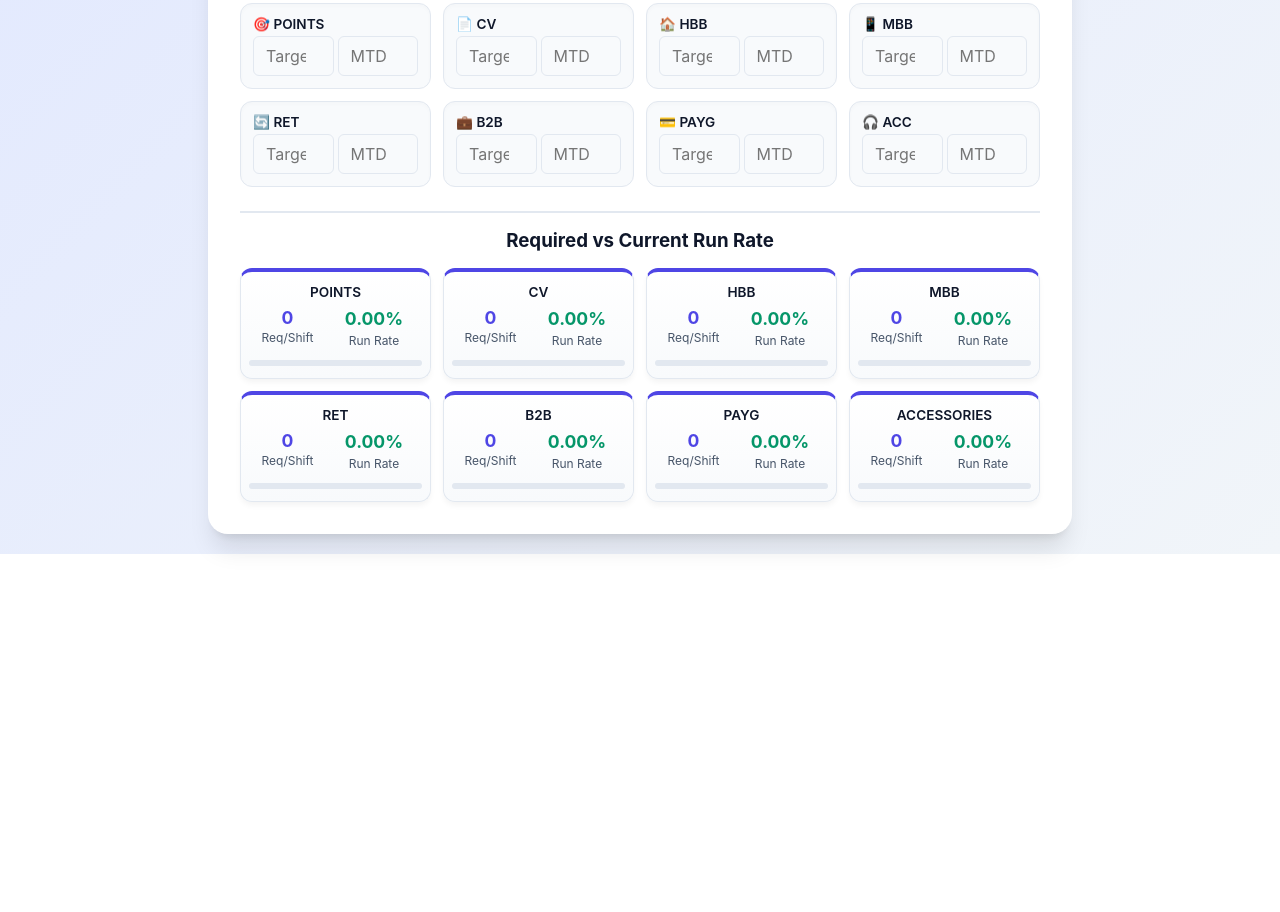
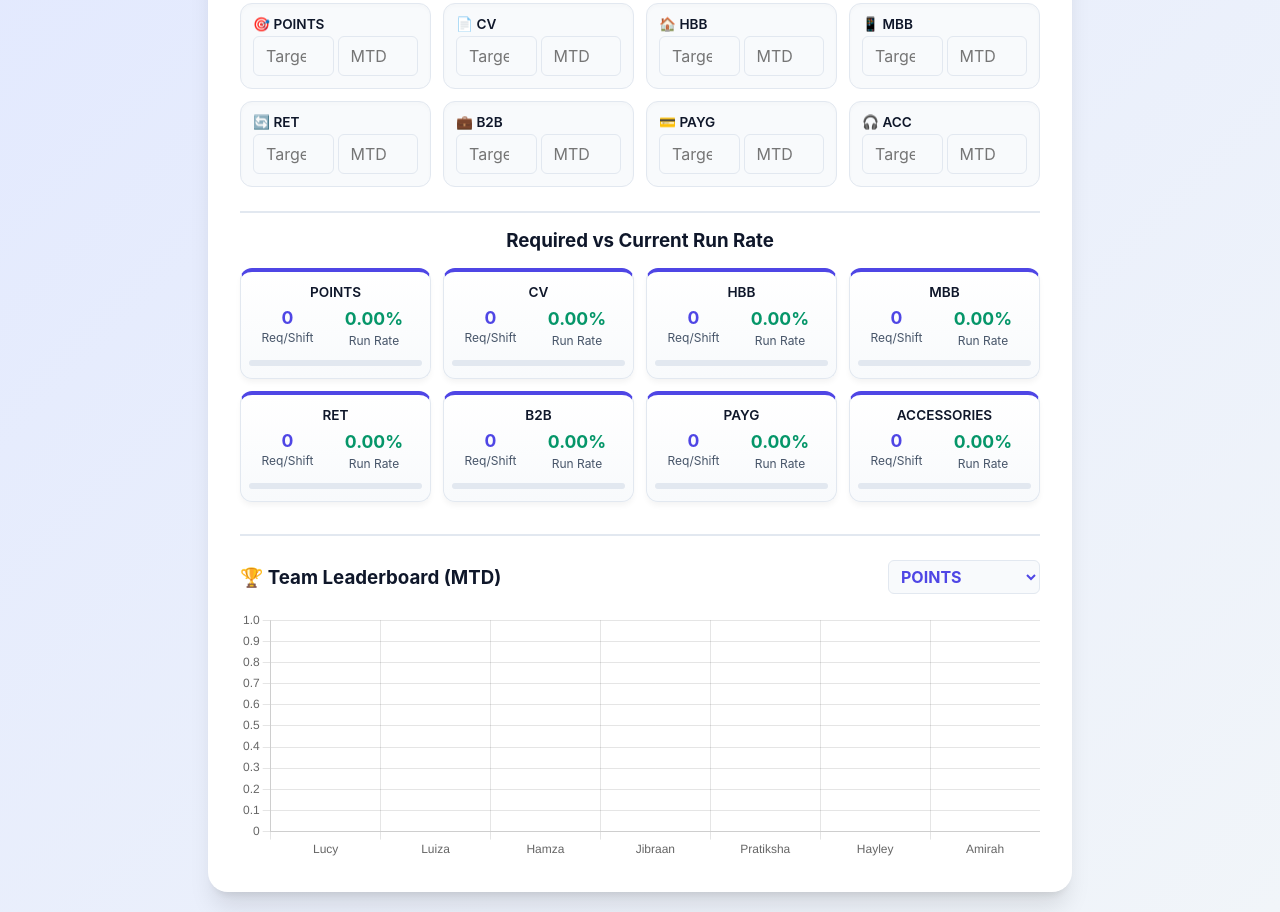
Before and after one commit to JXHNWACK/sales-tracker, a website: page index.html in a window 1280 px wide. Shown: the part 490-1402 px from the top of the page. Before the commit the page ends 1044 px from the top, so only its background shows below. Drawn offline with nearby package versions, Linux system fonts and the light colour scheme; no server answers.

Commit message:
Add Chart.js Team Leaderboard to compare advisor MTDs visually

```diff
--- a/index.html
+++ b/index.html
@@ -239,6 +239,8 @@
             color: white;
         }
     </style>
+    <!-- Load Chart.js for the Leaderboard -->
+    <script src="https://cdn.jsdelivr.net/npm/chart.js"></script>
 </head>
 <body>
 
@@ -341,6 +343,25 @@
                 <div class="result-box"><div style="font-weight: 600; font-size: 0.85rem; margin-bottom: 0.25rem;">ACCESSORIES</div><div style="display: flex; justify-content: space-around;"><div><div class="result-value" id="res-ACCESSORIES" style="font-size: 1.1rem;">0.00</div><div class="result-label">Req/Shift</div></div><div><div class="result-value" id="rr-ACCESSORIES" style="font-size: 1.1rem; color: #059669;">0.00%</div><div class="result-label">Run Rate</div></div></div><div class="progress-container"><div class="progress-fill" id="prog-ACCESSORIES"></div></div></div>
             </div>
         </div>
+
+        <div class="leaderboard-section" style="margin-top: 2rem; border-top: 2px solid #e2e8f0; padding-top: 1.5rem;">
+            <div style="display: flex; justify-content: space-between; align-items: center; margin-bottom: 1rem;">
+                <h3 style="margin: 0; color: var(--text-main);">🏆 Team Leaderboard (MTD)</h3>
+                <select id="leaderboardKpiSelect" style="width: auto; height: 34px; padding: 0.25rem 0.5rem; font-weight: bold; color: var(--primary-color);">
+                    <option value="POINTS">POINTS</option>
+                    <option value="CV">CV</option>
+                    <option value="HBB">HBB</option>
+                    <option value="MBB">MBB</option>
+                    <option value="RET">RET</option>
+                    <option value="B2B">B2B</option>
+                    <option value="PAYG">PAYG</option>
+                    <option value="ACCESSORIES">ACCESSORIES</option>
+                </select>
+            </div>
+            <div style="position: relative; height: 250px; width: 100%;">
+                <canvas id="leaderboardChart"></canvas>
+            </div>
+        </div>
     </div>
 
     <script>
@@ -365,6 +386,7 @@
 
             let allAdvisorsData = {}; // Will hold data for all 7 advisors
             let currentSchedules = {}; // Object to store scheduled days by month, e.g. { "4": [6,7,8,10] }
+            let leaderboardChart = null; // Global variable to hold our Chart.js instance
 
             // Check if user is on GitHub Pages or a local file instead of Railway
             const currentUrl = window.location.href;
@@ -607,6 +629,47 @@
 
                 // Update the global data object with this advisor's new numbers
                 allAdvisorsData[currentAdvisor] = advisorData;
+
+                // Automatically refresh the leaderboard chart
+                updateLeaderboard();
+            }
+
+            function updateLeaderboard() {
+                const kpi = document.getElementById('leaderboardKpiSelect').value;
+                const labels = ["Lucy", "Luiza", "Hamza", "Jibraan", "Pratiksha", "Hayley", "Amirah"];
+                const advisorKeys = ["advisor1", "advisor2", "advisor3", "advisor4", "advisor5", "advisor6", "advisor7"];
+
+                const dataPoints = advisorKeys.map(key => {
+                    const advData = allAdvisorsData[key];
+                    if (advData && advData[`mtd_${kpi}`]) {
+                        return parseFloat(advData[`mtd_${kpi}`]) || 0;
+                    }
+                    return 0;
+                });
+
+                if (leaderboardChart) {
+                    leaderboardChart.data.datasets[0].data = dataPoints;
+                    leaderboardChart.update();
+                } else {
+                    const ctx = document.getElementById('leaderboardChart').getContext('2d');
+                    leaderboardChart = new Chart(ctx, {
+                        type: 'bar',
+                        data: {
+                            labels: labels,
+                            datasets: [{
+                                label: 'MTD',
+                                data: dataPoints,
+                                backgroundColor: '#4f46e5',
+                                borderRadius: 6
+                            }]
+                        },
+                        options: {
+                            responsive: true,
+                            maintainAspectRatio: false,
+                            plugins: { legend: { display: false } }
+                        }
+                    });
+                }
             }
 
             advisorSelect.addEventListener('change', () => {
@@ -619,6 +682,10 @@
             });
             kpiTargets.forEach(input => input.addEventListener('input', calculateTargets));
             kpiMtds.forEach(input => input.addEventListener('input', calculateTargets));
+
+            document.getElementById('leaderboardKpiSelect').addEventListener('change', () => {
+                updateLeaderboard();
+            });
 
             // Logic for the Reset Data Button
             document.getElementById('resetBtn').addEventListener('click', () => {
```
